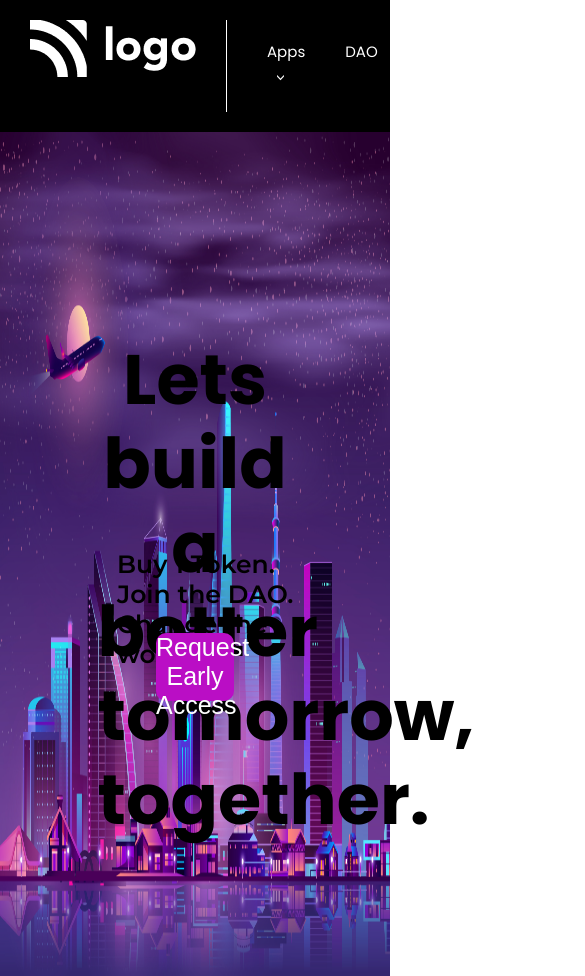
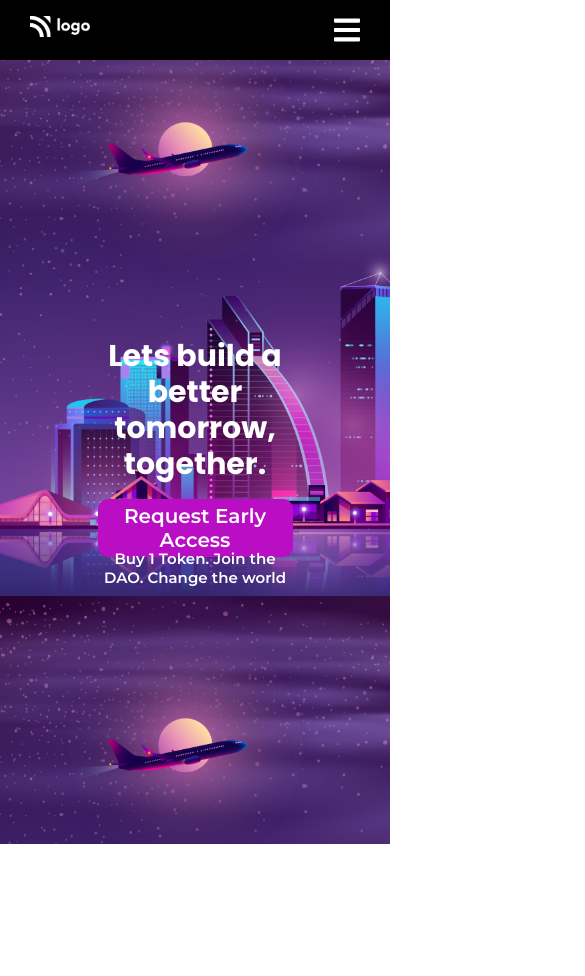
Before and after one commit to Abhijeet03s/Full-Stack-JavaScript-Project-5, a plain HTML site: page index.html in a window 390 px wide. Shown: the top 976 px of the page, 585 px wide, since content can reach past the window. After the commit the page ends 844 px from the top, so only its background shows below. Drawn offline with Linux system fonts and the light colour scheme.

Commit message:
added media queries

```diff
--- a/index.html
+++ b/index.html
@@ -43,6 +43,7 @@
           <div>
             <button class="button-small">Buy 1 Token</button>
           </div>
+          <img src="./assets/menu-icon.svg" alt="icon" class="menu-icon" />
         </nav>
       </section>
       <!-- Hero Section -->
--- a/style.css
+++ b/style.css
@@ -2,64 +2,78 @@
   margin: 0;
   padding: 0;
   box-sizing: border-box;
+  font-family: "Poppins";
+  color: white;
 }
-
-/*--Navbar Section--*/
-
+body {
+  background-image: url("assets/bg.png");
+  background-size: cover;
+  overflow-y: hidden;
+}
+button {
+  cursor: pointer;
+}
 .navbar {
-  font-family: "Poppins";
-  background-color: black;
-  color: white;
   display: flex;
-  justify-content: space-around;
+  flex-direction: row;
+  align-items: center;
+  background-color: #000000;
+  padding: 15px 60px;
 }
 .logo {
-  margin: 20px 30px;
+  width: 70%;
 }
 .line {
-  margin: 20px 0;
-  border-right: 1px solid white;
+  padding: 0 40px;
+  border-right: 1px solid #ffffff;
+  height: 50px;
 }
 .grow-list {
-  margin-right: 35%;
+  margin-left: 30px;
 }
 .list {
   display: flex;
-  margin: 20px 20px;
+  flex-direction: row;
+  justify-content: space-between;
+}
+.list-item {
+  list-style-type: none;
+  font-size: 14px;
+  margin: 0 30px;
   cursor: pointer;
 }
-.list li {
-  padding: 20px 20px;
-  font-size: 15px;
-  color: white;
-  list-style: none;
+.list-item:first-child {
+  font-weight: 400;
+  font-size: 14px;
 }
-
-.list :first-child::after {
+.list-item:first-child::after {
   content: ">";
+  margin-left: 10px;
   display: inline-block;
-  padding: 3px;
   transform: rotate(90deg);
-  margin-left: 6px;
 }
 .button-small {
-  margin: 30px 30px;
+  position: absolute;
+  right: 5%;
+  top: 3%;
+  font-family: "Montserrat", sans-serif;
+  background-color: #ba0ec5;
+  color: #ffffff;
   padding: 10px 20px;
-  font-size: 15px;
-  background-color: #ba0ec5;
-  color: white;
+  border-radius: 5px;
   border: none;
-  border-radius: 10px;
+}
+.menu-icon {
+  display: none;
+  height: 30px;
   cursor: pointer;
 }
 
 /*--Hero Section--*/
 
 .hero {
-  background-image: url(assets/bg.png);
-  background-repeat: no-repeat;
-  background-size: 100vw 100vh;
-  height: 100vh;
+  padding: 10% 25%;
+  text-align: center;
 }
 .hero-heading {
   font-family: "Poppins";
@@ -75,19 +89,76 @@
   font-family: "Montserrat";
   position: absolute;
   top: 65%;
-  left: 30%;
+  left: 25%;
   font-size: 25px;
   width: 50%;
 }
 .button-large {
-  position: absolute;
-  top: 75%;
-  left: 40%;
-  font-size: 25px;
-  width: 20%;
-  height: 8%;
-  border-radius: 10px;
+  margin-top: 20rem;
+  font-family: "Montserrat", sans-serif;
+  background-color: #ba0ec5;
+  color: #ffffff;
+  padding: 15px 20px;
+  border-radius: 5px;
   border: none;
-  background-color: #ba0ec5;
-  color: white;
+  font-size: 20px;
 }
+@media screen and (max-width: 1200px) {
+  .navbar {
+    padding: 15px 30px;
+  }
+  .hero-heading {
+    font-size: 55px;
+  }
+  .button-large {
+    margin-top: 25rem;
+  }
+}
+@media screen and (max-width: 1024px) {
+  .navbar {
+    padding: 15px 30px;
+  }
+  .line {
+    padding: 0 10px;
+  }
+  .hero-heading {
+    font-size: 55px;
+  }
+  .button-large {
+    margin-top: 30rem;
+  }
+}
+@media screen and (max-width: 768px) {
+  .list {
+    display: none;
+  }
+  .line {
+    display: none;
+  }
+  .menu-icon {
+    display: inline-block;
+    margin-left: 57%;
+  }
+  .hero-heading {
+    font-size: 40px;
+  }
+  .button-large {
+    margin-top: 22rem;
+  }
+}
+@media screen and (max-width: 480px) {
+  .button-small {
+    display: none;
+  }
+  .hero-heading {
+    font-size: 30px;
+  }
+  .hero-description {
+    font-size: 15px;
+  }
+  .button-large {
+    margin-top: 25rem;
+    padding: 5px;
+    border-radius: 10px;
+  }
+}
```
Also changed, not shown: assets/menu-icon.svg (added).
